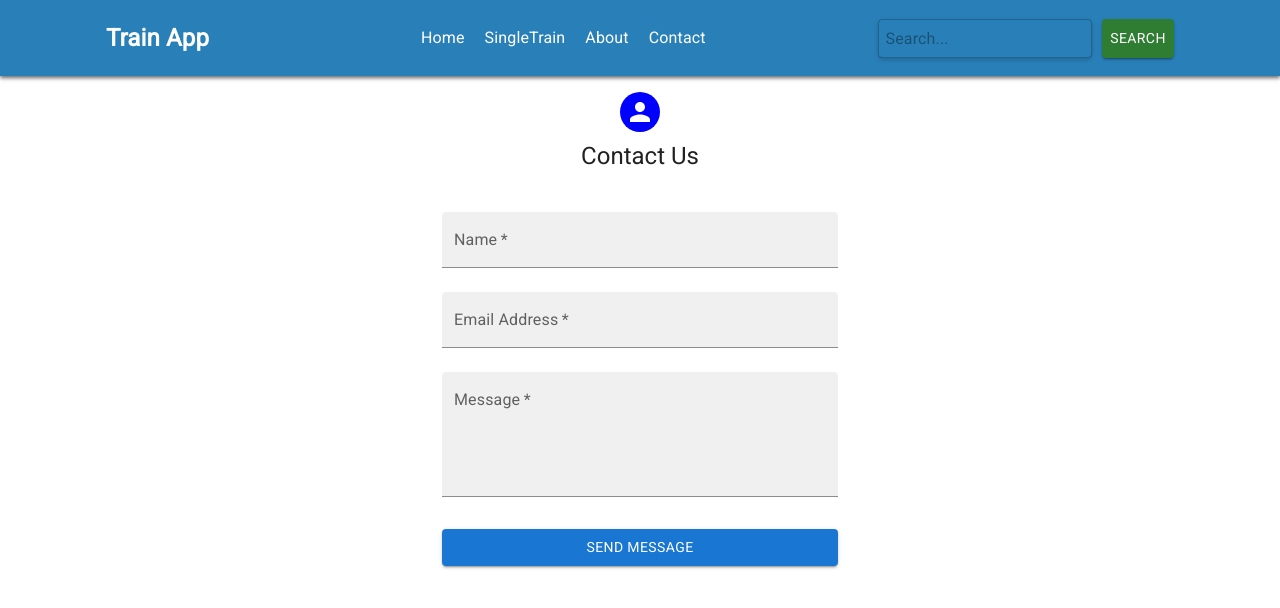
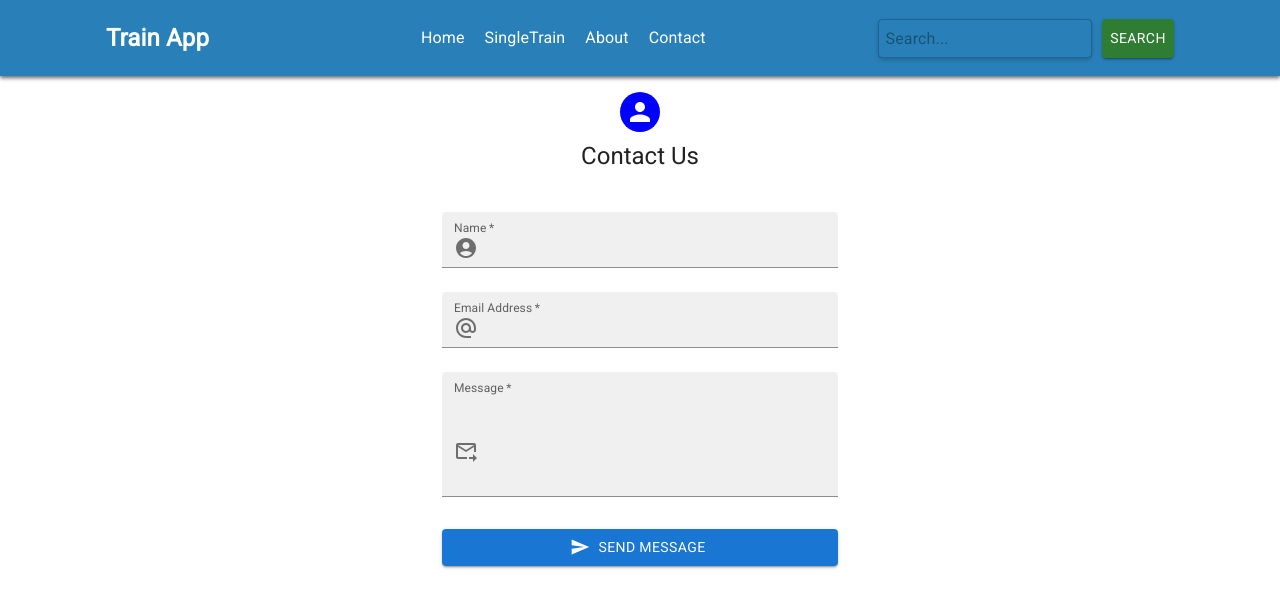
Before and after one commit to Akhpie/Akhil.N-222010303014, a React (Create React App) app: page /form in a window 1280 px wide. Shown: the top 608 px of the page. Built offline with nearby package versions, Linux system fonts and the light colour scheme.

Commit message:
train app

```diff
--- a/package.json
+++ b/package.json
@@ -5,6 +5,7 @@
   "dependencies": {
     "@emotion/react": "^11.11.1",
     "@emotion/styled": "^11.11.0",
+    "@mui/icons-material": "^5.14.3",
     "@mui/material": "^5.14.4",
     "@testing-library/jest-dom": "^5.17.0",
     "@testing-library/react": "^13.4.0",
--- a/src/components/Form.js
+++ b/src/components/Form.js
@@ -8,6 +8,11 @@ import {
   Avatar,
 } from "@mui/material";
 import Navbar from "./Navbar";
+import AccountCircle from "@mui/icons-material/AccountCircle";
+import InputAdornment from "@mui/material/InputAdornment";
+import AlternateEmailIcon from "@mui/icons-material/AlternateEmail";
+import ForwardToInboxIcon from "@mui/icons-material/ForwardToInbox";
+import SendIcon from "@mui/icons-material/Send";
 
 const Form = () => {
   const [formData, setFormData] = useState({
@@ -60,6 +65,13 @@ const Form = () => {
               name="name"
               value={formData.name}
               onChange={handleChange}
+              InputProps={{
+                startAdornment: (
+                  <InputAdornment position="start">
+                    <AccountCircle />
+                  </InputAdornment>
+                ),
+              }}
             />
             <TextField
               variant="filled"
@@ -71,6 +83,13 @@ const Form = () => {
               type="email"
               value={formData.email}
               onChange={handleChange}
+              InputProps={{
+                startAdornment: (
+                  <InputAdornment position="start">
+                    <AlternateEmailIcon />
+                  </InputAdornment>
+                ),
+              }}
             />
             <TextField
               variant="filled"
@@ -83,6 +102,13 @@ const Form = () => {
               rows={4}
               value={formData.message}
               onChange={handleChange}
+              InputProps={{
+                startAdornment: (
+                  <InputAdornment position="start">
+                    <ForwardToInboxIcon />
+                  </InputAdornment>
+                ),
+              }}
             />
             <Button
               type="submit"
@@ -90,6 +116,7 @@ const Form = () => {
               variant="contained"
               color="primary"
               style={{ margin: "24px 0 16px" }}
+              startIcon={<SendIcon />}
             >
               Send Message
             </Button>
```
Also changed, not shown: 1 other file (tests, documents, lock files or other folders).
